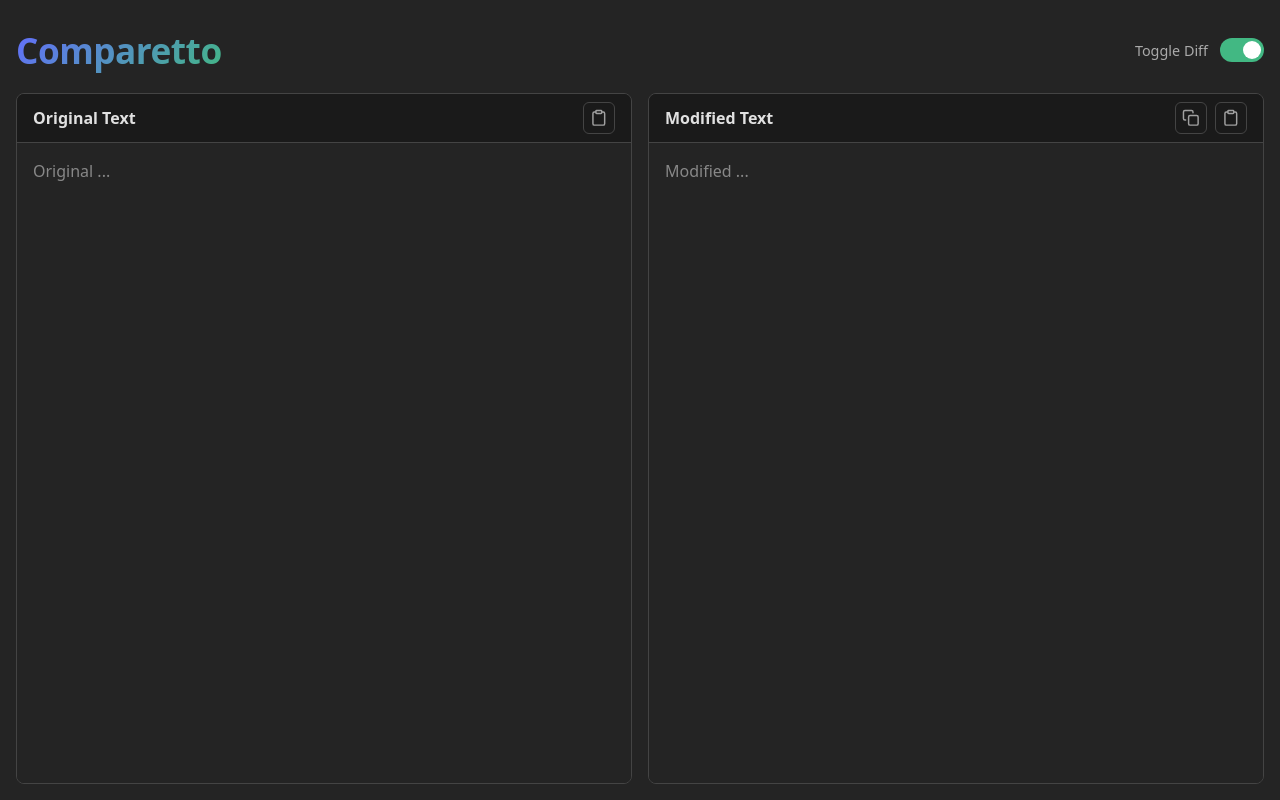
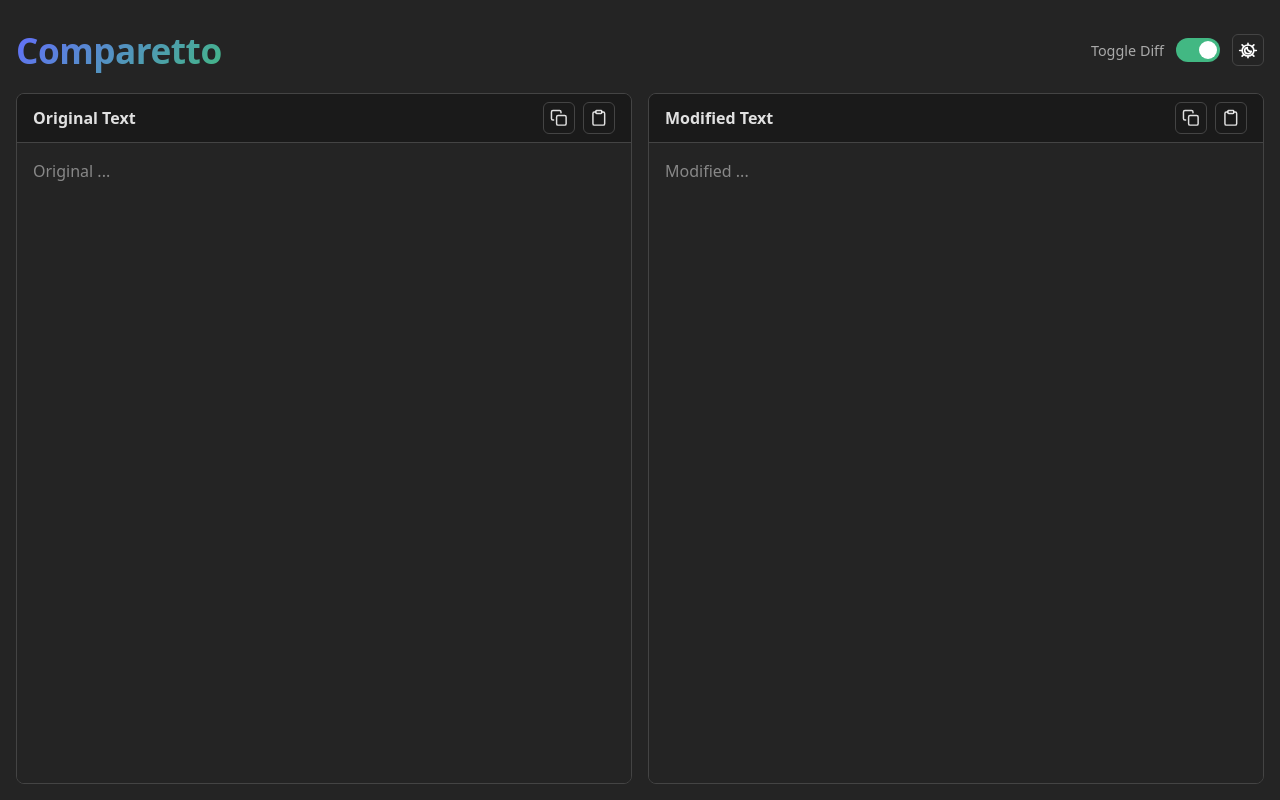
Before and after one commit to adamherout/Comparetto, a Vue app: page / in a window 1280 px wide. Built offline with nearby package versions, Linux system fonts and the light colour scheme.

Commit message:
feat:theme toggle

```diff
--- a/index.html
+++ b/index.html
@@ -5,6 +5,18 @@
     <link rel="icon" type="image/svg+xml" href="/vite.svg" />
     <meta name="viewport" content="width=device-width, initial-scale=1.0" />
     <title>Comparetto</title>
+
+    <style>
+      html { background-color: #242424; }
+      html[data-theme="light"] { background-color: #f5f5f5; }
+    </style>
+
+    <script>
+      (function() {
+        const savedTheme = localStorage.getItem('theme') || 'dark';
+        document.documentElement.setAttribute('data-theme', savedTheme);
+      })();
+    </script>
   </head>
   <body>
     <div id="app"></div>
--- a/src/App.vue
+++ b/src/App.vue
@@ -1,5 +1,5 @@
 <script setup>
-import { ref } from 'vue'
+import { ref, onMounted } from 'vue'
 import { useDiffEngine } from './composables/useDiffEngine'
 
 // Use the diff engine composable to manage state and logic related to text comparison
@@ -17,6 +17,25 @@
 
 // State for notification
 const notification = ref('')
+const isDarkMode = ref(true)
+
+// Toggle theme
+const toggleTheme = () => {
+  isDarkMode.value = !isDarkMode.value
+  const newTheme = isDarkMode.value ? 'dark' : 'light'
+
+  // Apply to HTML tag
+  document.documentElement.setAttribute('data-theme', newTheme)
+  // Save the user's choice to their browser
+  localStorage.setItem('theme', newTheme)
+}
+
+// Initialize theme based on saved preference or default to dark mode
+onMounted(() => {
+  const savedTheme = localStorage.getItem('theme') || 'dark'
+  isDarkMode.value = savedTheme === 'dark'
+  document.documentElement.setAttribute('data-theme', savedTheme)
+})
 
 // Helper to show the notification and auto-hide it
 const showNotification = (msg) => {
@@ -64,6 +83,9 @@
           <input type="checkbox" v-model="isDiffEnabled">
           <span class="slider"></span>
         </label>
+        <button class="icon-btn theme-toggle" title="Toggle Theme" @click="toggleTheme">
+          <img src="./assets/light-dark-mode.svg" alt="Theme Icon" />
+        </button>
       </div>
     </header>
     <div class="panels-container">
@@ -71,13 +93,12 @@
         <div class="toolbar">
           <span class="label">Original Text</span>
           <div class="actions">
-            <!-- Copy button is currently disabled for the left panel -->
-            <!-- <button class="icon-btn" title="Copy Text" @click="copyText(leftText)">
+            <button class="icon-btn" title="Copy Text" @click="copyText(leftText)">
               <svg xmlns="http://www.w3.org/2000/svg" width="16" height="16" viewBox="0 0 24 24" fill="none" stroke="currentColor" stroke-width="2" stroke-linecap="round" stroke-linejoin="round">
                 <rect x="9" y="9" width="13" height="13" rx="2" ry="2"></rect>
                 <path d="M5 15H4a2 2 0 0 1-2-2V4a2 2 0 0 1 2-2h9a2 2 0 0 1 2 2v1"></path>
               </svg>
-            </button> -->
+            </button>
             <button class="icon-btn" title="Paste Text" @click="pasteText('left')">
               <svg xmlns="http://www.w3.org/2000/svg" width="16" height="16" viewBox="0 0 24 24" fill="none" stroke="currentColor" stroke-width="2" stroke-linecap="round" stroke-linejoin="round">
                 <path d="M16 4h2a2 2 0 0 1 2 2v14a2 2 0 0 1-2 2H6a2 2 0 0 1-2-2V6a2 2 0 0 1 2-2h2"></path>
--- a/src/style.css
+++ b/src/style.css
@@ -3,9 +3,20 @@
   line-height: 1.5;
   font-weight: 400;
 
-  color-scheme: light dark;
-  color: rgba(255, 255, 255, 0.87);
-  background-color: #242424;
+  --bg-body: #f5f5f5;
+  --bg-panel: #ffffff;
+  --bg-toolbar: #e9e9e9;
+  --text-main: #213547;
+  --border-main: #cccccc;
+  --btn-hover: #d0d0d0;
+  --slider-bg: #cccccc;
+
+  --diff-removed-bg: rgba(255, 74, 74, 0.2);
+  --diff-removed-text: #cc0000;
+  --diff-added-bg: rgba(66, 184, 131, 0.2);
+  --diff-added-text: #006b3c;
+  --diff-dotted-bg: rgba(100, 108, 255, 0.1);
+  --diff-dotted-dot: rgba(0, 0, 0, 0.25);
 
   font-synthesis: none;
   text-rendering: optimizeLegibility;
@@ -13,10 +24,31 @@
   -moz-osx-font-smoothing: grayscale;
 }
 
+:root[data-theme="dark"] {
+  --bg-body: #242424;
+  --bg-panel: #242424;
+  --bg-toolbar: #1a1a1a;
+  --text-main: rgba(255, 255, 255, 0.87);
+  --border-main: #444444;
+  --btn-hover: #333333;
+  --slider-bg: #444444;
+  --svg-filter: invert(1);
+
+  --diff-removed-bg: rgba(255, 74, 74, 0.3);
+  --diff-removed-text: #ffb3b3;
+  --diff-added-bg: rgba(66, 184, 131, 0.3);
+  --diff-added-text: #a2f5c9;
+  --diff-dotted-bg: rgba(100, 108, 255, 0.1);
+  --diff-dotted-dot: rgba(255, 255, 255, 0.2);
+}
+
 body {
   margin: 0;
   padding: 0;
   overflow: scroll;
+  background-color: var(--bg-body);
+  color: var(--text-main);
+  transition: background-color 0.3s ease, color 0.3s ease;
 }
 
 .workspace {
@@ -66,7 +98,7 @@
   position: absolute;
   cursor: pointer;
   top: 0; left: 0; right: 0; bottom: 0;
-  background-color: #444;
+  background-color: var(--slider-bg);
   transition: .3s;
   border-radius: 24px;
 }
@@ -101,7 +133,7 @@
   flex: 1;
   display: flex;
   flex-direction: column;
-  border: 1px solid #444;
+  border: 1px solid var(--border-main);
   border-radius: 8px;
   overflow: hidden;
 }
@@ -111,8 +143,8 @@
   justify-content: space-between;
   align-items: center;
   padding: 0.5rem 1rem;
-  background-color: #1a1a1a;
-  border-bottom: 1px solid #444;
+  background-color: var(--bg-toolbar);
+  border-bottom: 1px solid var(--border-main);
 }
 
 .label {
@@ -132,17 +164,17 @@
   height: 32px;
   padding: 0;
   background-color: transparent;
-  color: #a0a0a0;
-  border: 1px solid #444;
+  color: var(--text-main);
+  border: 1px solid var(--border-main);
   border-radius: 6px;
   cursor: pointer;
   transition: all 0.2s ease;
 }
 
 .icon-btn:hover {
-  background-color: #333;
+  background-color: var(--btn-hover);
   color: #fff;
-  border-color: #666;
+  border-color: var(--text-main);
 }
 
 .icon-btn svg {
@@ -150,15 +182,26 @@
   height: 1.1rem;
 }
 
+.theme-toggle img {
+  width: 1.2rem;
+  height: 1.2rem;
+  filter: var(--svg-filter, none);
+}
+
+
+
 textarea {
   flex: 1;
   padding: 1rem;
   resize: none;
   border: none;
-  background-color: #242424;
-  color: inherit;
+  background-color: var(--bg-panel);
+  color: var(--text-main);
   font-family: inherit;
   font-size: 1rem;
+  line-height: 1.5;
+  font-weight: inherit;
+  letter-spacing: inherit;
   outline: none;
 }
 
@@ -204,8 +247,8 @@
 .content-display {
   flex: 1;
   padding: 1rem;
-  background-color: #242424;
-  color: rgba(255, 255, 255, 0.87);
+  background-color: var(--bg-panel);
+  color: var(--text-main);
   font-family: inherit;
   font-size: 1rem;
   overflow-y: auto;
@@ -218,14 +261,14 @@
 }
 
 .highlight-removed {
-  background-color: rgba(255, 74, 74, 0.3);
-  color: #ffb3b3;
+  background-color: var(--diff-removed-bg);
+  color: var(--diff-removed-text);
   border-radius: 3px;
 }
 
 .highlight-added {
-  background-color: rgba(66, 184, 131, 0.3);
-  color: #a2f5c9;
+  background-color: var(--diff-added-bg);
+  color: var(--diff-added-text);
   border-radius: 3px;
 }
 
@@ -254,9 +297,9 @@
 }
 
 .dotted-bg {
-  background-color: rgba(100, 108, 255, 0.1);
+  background-color: var(--diff-dotted-bg);
   border-radius: 3px;
-  background-image: radial-gradient(rgba(255, 255, 255, 0.1) 1px, transparent 1px);
+  background-image: radial-gradient(var(--diff-dotted-dot) 1px, transparent 1px);
   background-size: 12px 16px;
   background-position: center;
   color: transparent;
```
Also changed, not shown: src/assets/light-dark-mode.svg (added).
